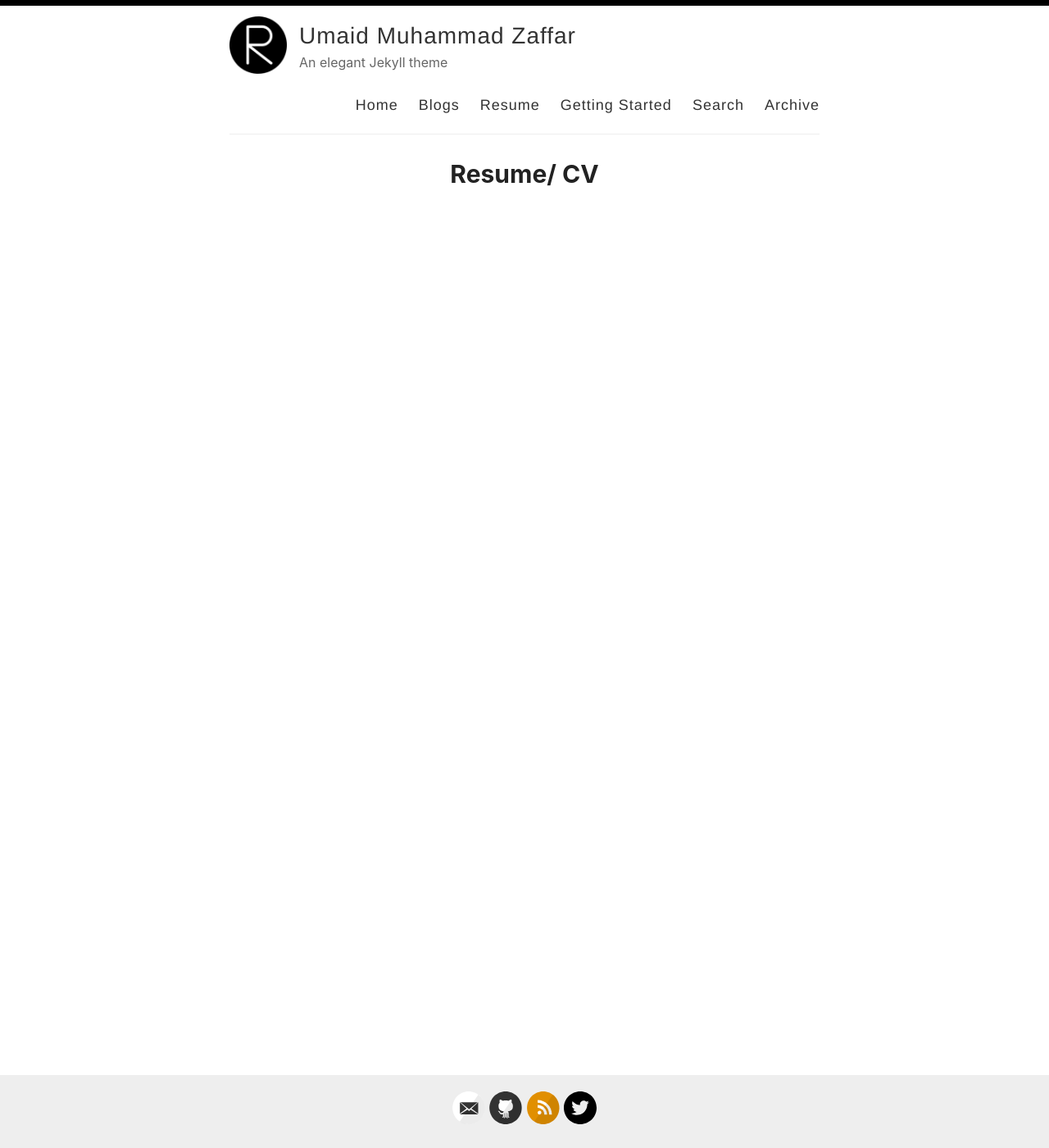
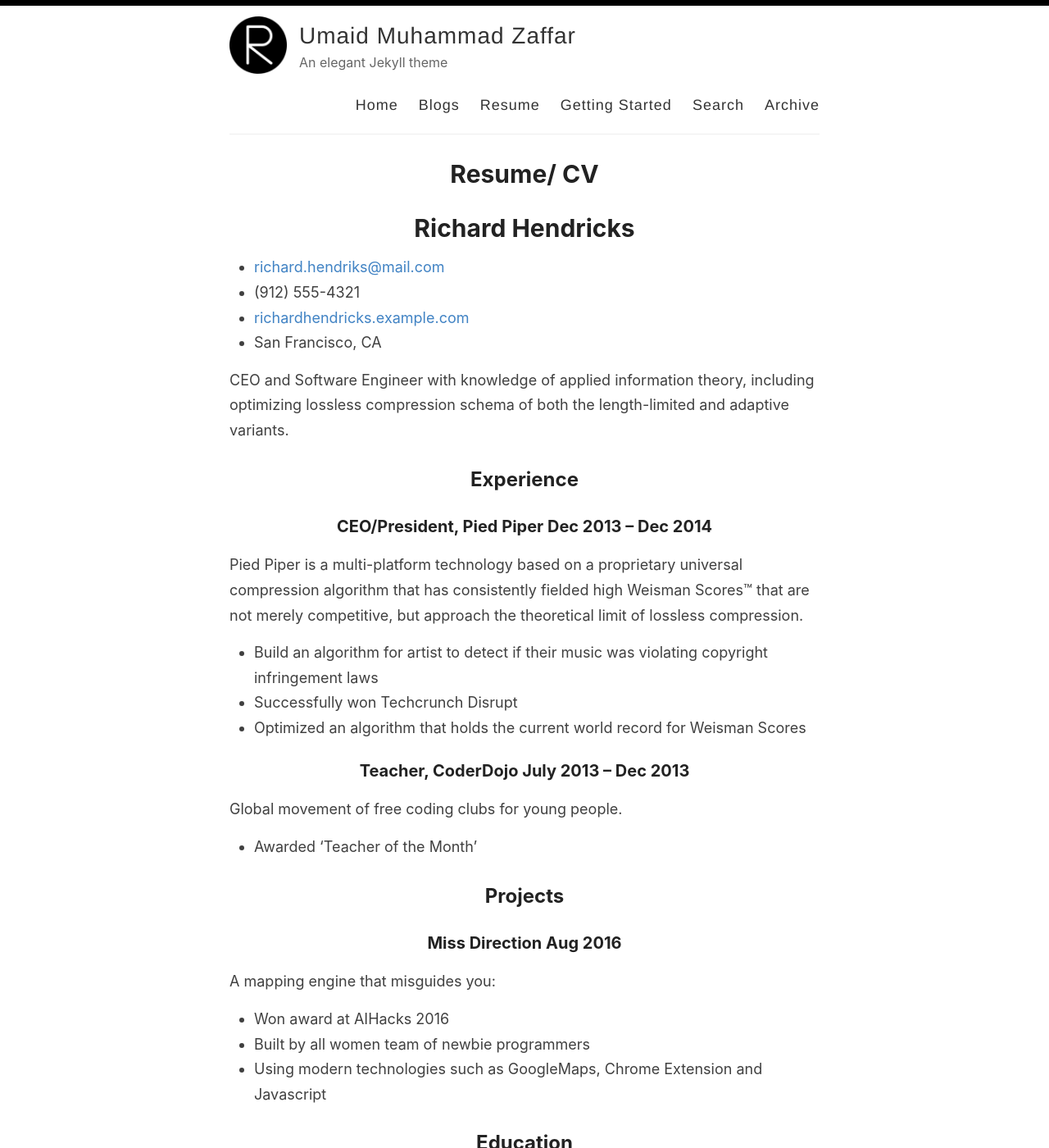
Before and after one commit to umaidmz/umaidmz.github.io, a Jekyll site: the page built from _pages/resume.md, in a window 1280 px wide and 1400 px high. Shown: the whole window at 82% size. Built offline with Jekyll 4.4.1, drawn with Linux system fonts in a browser that asks for light colours; some of the changed text lies outside the part shown.

Commit message:
Updated Resume

```diff
--- a/_pages/resume.md
+++ b/_pages/resume.md
@@ -3,3 +3,64 @@
 permalink: /resume/
 title: Resume/ CV
 ---
+
+<!-- The (first) h1 will be used as the <title> of the HTML page -->
+# Richard Hendricks
+
+<!-- The unordered list immediately after the h1 will be formatted on a single
+line. It is intended to be used for contact details -->
+- <richard.hendriks@mail.com>
+- (912) 555-4321
+- [richardhendricks.example.com](http://richardhendricks.example.com)
+- San Francisco, CA
+
+<!-- The paragraph after the h1 and ul and before the first h2 is optional. It
+is intended to be used for a short summary. -->
+CEO and Software Engineer with knowledge of applied information theory,
+including optimizing lossless compression schema of both the length-limited and
+adaptive variants.
+
+## Experience
+
+<!-- You have to wrap the "left" and "right" half of these headings in spans by
+hand -->
+### <span>CEO/President, Pied Piper</span> <span>Dec 2013 -- Dec 2014</span>
+
+Pied Piper is a multi-platform technology based on a proprietary universal
+compression algorithm that has consistently fielded high Weisman Scores™ that
+are not merely competitive, but approach the theoretical limit of lossless
+compression.
+
+ - Build an algorithm for artist to detect if their music was violating
+   copyright infringement laws
+ - Successfully won Techcrunch Disrupt
+ - Optimized an algorithm that holds the current world record for Weisman Scores
+
+### <span>Teacher, CoderDojo</span> <span>July 2013 -- Dec 2013</span>
+
+Global movement of free coding clubs for young people.
+
+ - Awarded 'Teacher of the Month'
+
+## Projects
+
+### <span>Miss Direction</span> <span>Aug 2016</span>
+
+A mapping engine that misguides you:
+
+   - Won award at AIHacks 2016
+   - Built by all women team of newbie programmers
+   - Using modern technologies such as GoogleMaps, Chrome Extension and Javascript
+
+## Education
+
+### <span>University of Oklahoma, BA Information Technology</span> <span>2011 -- 2014</span>
+
+  - GPA 4.0
+  - DB1101 - Basic SQL
+  - CS2011 - Java Introduction
+
+## Skills
+
+ - Web development: HTML, CSS, JavaScript
+ - Compression: Mpeg, MP4, GIF
```
